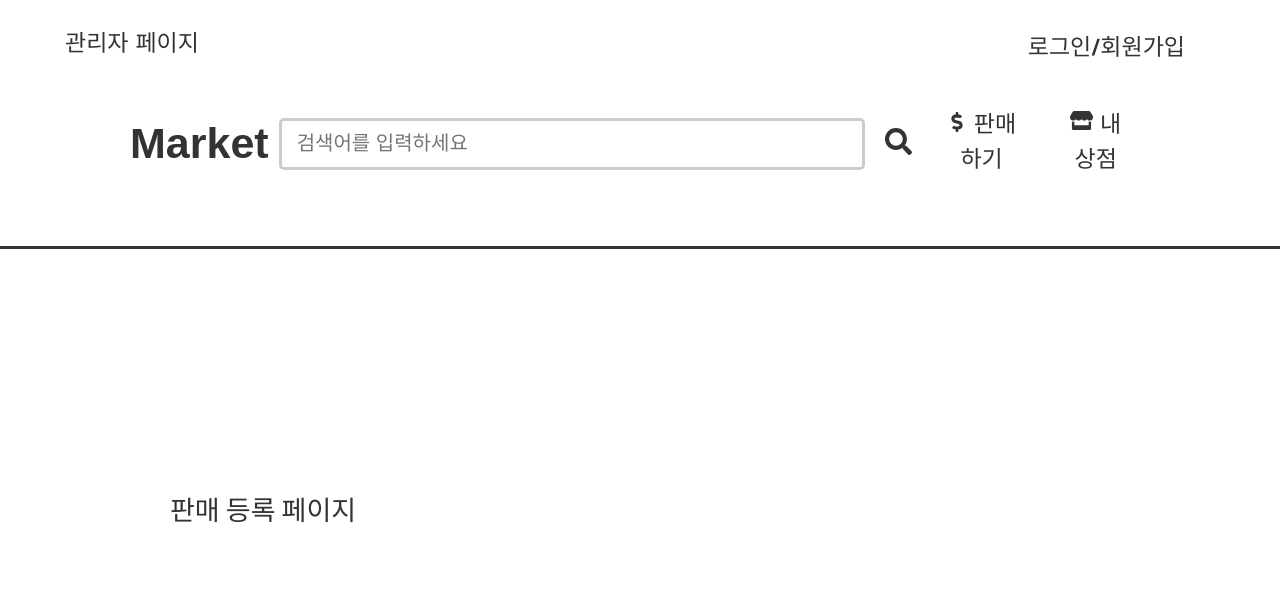
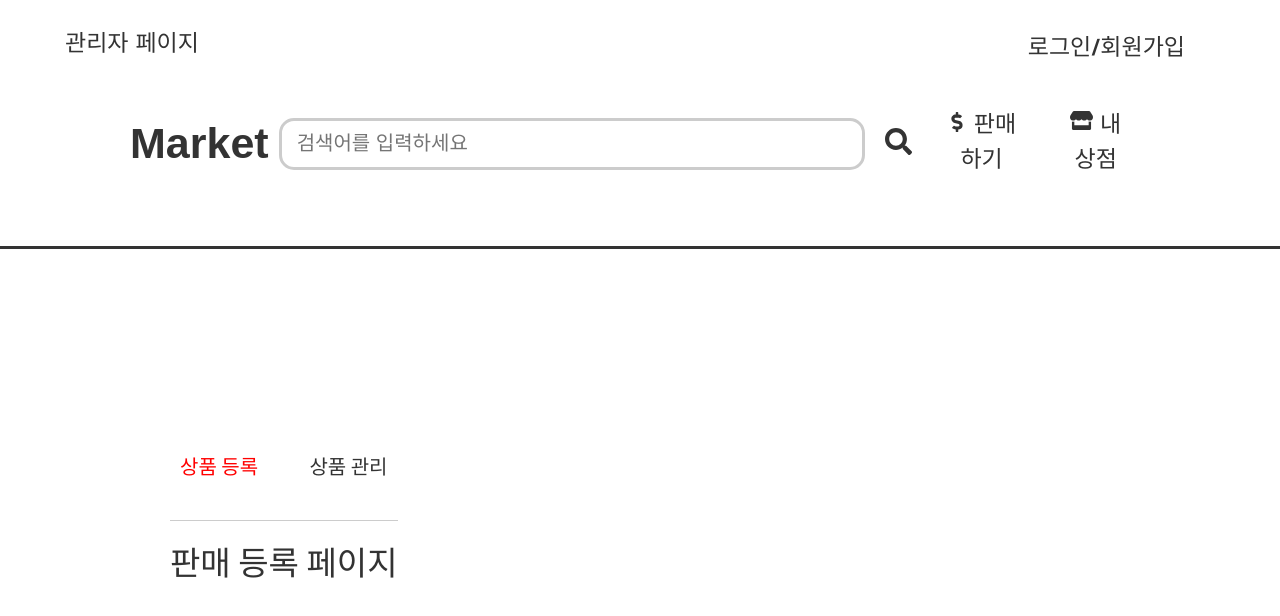
Before and after one commit to KW-DB-Project2/Frontend, a React (Vite) app: page /add in a window 1280 px wide. Shown: the top 616 px of the page. Built offline with nearby package versions, Linux system fonts and the light colour scheme; no server answers; a web font is replaced by a local one.

Commit message:
fix login

```diff
--- a/src/modal/LoginHandler.jsx
+++ b/src/modal/LoginHandler.jsx
@@ -47,12 +47,12 @@ const LoginHandler = () => {
         if (jwt) {
           login(account, jwt); // 로그인 시 토큰을 전역 상태에 저장
           localStorage.setItem('refreshToken', res.data.refreshToken);
-          openSignupDetailModal();
-          console.log(isNewUser);
-          // if (isNewUser) {
-          //   //새 사용자일 경우, 회원가입 상세 모달창 띄우기
-          //   openSignupDetailModal();
-          // }
+          // 새 사용자일 경우, 회원가입 상세 모달창 띄우기
+          if (isNewUser) {
+            openSignupDetailModal(); // 모달 열기
+          } else {
+            navigate('/'); // 기존 사용자는 바로 이동
+          }
         } else {
           console.error('JWT token not found in response data');
         }
--- a/src/modal/SignupDetail.jsx
+++ b/src/modal/SignupDetail.jsx
@@ -1,5 +1,5 @@
 // 회원가입 모달창
-import React, { useState } from 'react';
+import React, { useEffect, useState, useContext } from 'react';
 import styled from 'styled-components';
 import axios from 'axios';
 import { useNavigate } from 'react-router-dom';
@@ -7,7 +7,6 @@ import { useNavigate } from 'react-router-dom';
 import { AuthContext } from '../context/AuthContext';
 
 function SignupDetail({ showModal, closeModal }) {
-  console.log('모달 상태:', showModal);
   const navigate = useNavigate();
   const { user } = useContext(AuthContext); // AuthContext에서 사용자 정보 가져오기
   /* 회원 상세정보 상태 */
--- a/src/navbar/Navbar.jsx
+++ b/src/navbar/Navbar.jsx
@@ -201,7 +201,7 @@ const SearchInput = styled.input`
   padding: 8px 15px;
   border: 3px solid #ccc;
   margin-right: 10px;
-  border-radius: 5px;
+  border-radius: 15px;
   width: 550px;
   height: 30px;
   font-size: 20px;
--- a/src/userpages/Add.jsx
+++ b/src/userpages/Add.jsx
@@ -1,10 +1,20 @@
-// 상품 등록 페이지
 import React from 'react';
 import styled from 'styled-components';
+import { useNavigate } from 'react-router-dom';
 
 function Add() {
+  const navigate = useNavigate(); // navigate hook 사용
+
+  const goToManage = () => {
+    navigate('/manage'); // 상품 관리 페이지로 이동
+  };
+
   return (
     <Container>
+      <ButtonContainer>
+        <LeftButton>상품 등록</LeftButton>
+        <RightButton onClick={goToManage}>상품 관리</RightButton>
+      </ButtonContainer>
       <Title>판매 등록 페이지</Title>
     </Container>
   );
@@ -18,7 +28,35 @@ const Container = styled.div`
 `;
 
 const Title = styled.h1`
-  font-size: 27px;
+  font-size: 33px;
   color: #333;
   margin-bottom: 20px;
 `;
+
+const ButtonContainer = styled.div`
+  margin-top: 20px;
+  display: flex;
+  justify-content: space-between;
+  padding-bottom: 30px;
+  border-bottom: 1px solid #ccc;
+`;
+
+const LeftButton = styled.button`
+  padding: 10px;
+  background-color: white;
+  color: red;
+  border: none;
+  cursor: pointer;
+  font-size: 20px;
+`;
+const RightButton = styled.button`
+  padding: 10px;
+  background-color: white;
+  color: #333;
+  border: none;
+  cursor: pointer;
+  font-size: 20px;
+  &:hover {
+    text-shadow: 2px 2px 4px rgba(0, 0, 0, 0.1);
+  }
+`;
--- a/src/userpages/Manage.jsx
+++ b/src/userpages/Manage.jsx
@@ -3,7 +3,18 @@ import React from 'react';
 import styled from 'styled-components';
 
 function Manage() {
-  return <div></div>;
+  return <Title>상품 관리 페이지</Title>;
 }
 
 export default Manage;
+
+const Container = styled.div`
+  padding: 20px;
+  margin-top: 0;
+`;
+
+const Title = styled.h1`
+  font-size: 27px;
+  color: #333;
+  margin-bottom: 20px;
+`;
```
